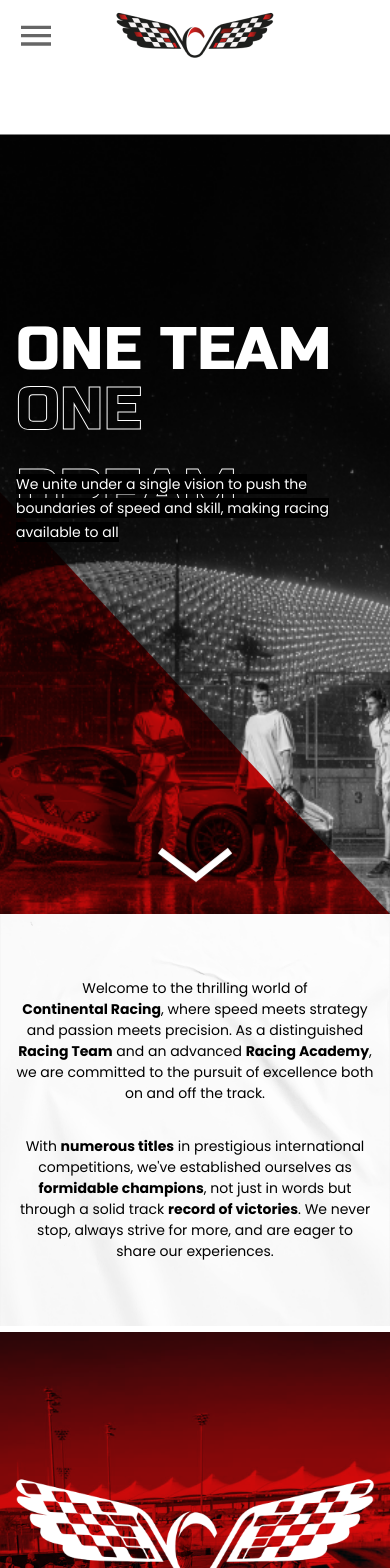
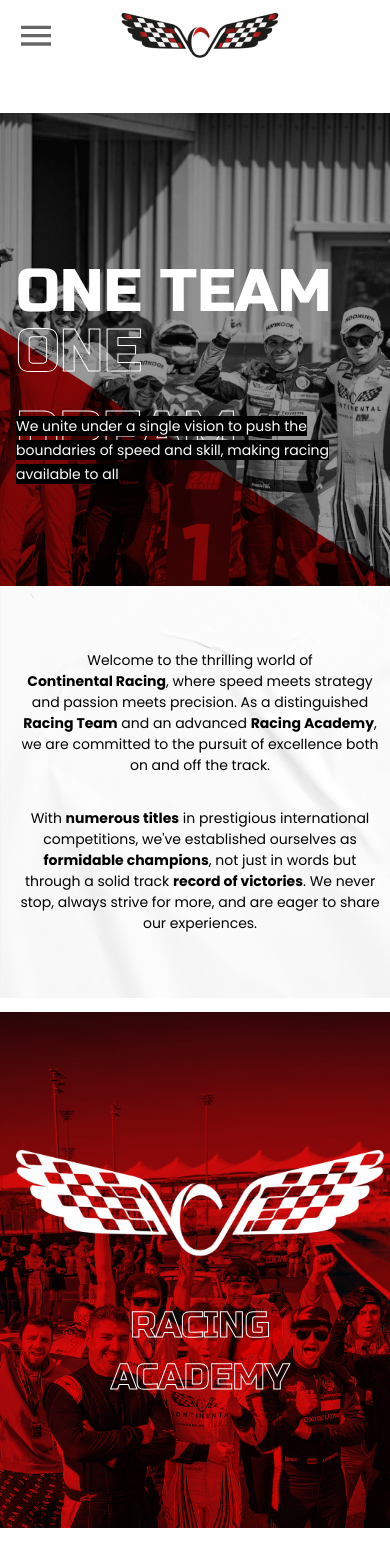
Before and after one commit to egorxvc/continental-next, a Next.js app: page / in a window 390 px wide. Shown: the top 1568 px of the page. Built offline with nearby package versions, Linux system fonts and the light colour scheme.

Commit message:
dorabotki 26.06

```diff
--- a/app/components/footer.tsx
+++ b/app/components/footer.tsx
@@ -50,7 +50,7 @@
 
                 </div>
                 <p className="">
-                    contact@continentalracing.ae <br/>
+                    racing@continentaldxb.ae <br/>
                     The Binary by Omniyat P305 | Business Bay | Dubai <br/>
                     +971 04 422 12 55
                 </p>
--- a/app/components/hero-section.tsx
+++ b/app/components/hero-section.tsx
@@ -6,7 +6,7 @@
 import Image from "next/image";
 import {useRef} from "react";
 
-import heroMobileImage from "@/public/img/hero-mobile.png";
+import heroMobileImage from "@/public/img/hero-mobile.jpg";
 import heroDesktopImage from "@/public/img/hero-bg-big.jpg";
 
 export const HeroSection = () => {
@@ -20,10 +20,10 @@
 
     return (
         <motion.div ref={sectionRef} initial="initial" animate="animate"
-                    className="relative min-h-screen flex items-start md:items-center py-24 pt-[250px] pb-[100px]  bg-cover bg-center overflow-hidden">
+                    className="relative md:min-h-screen flex items-start md:items-center py-48 md:py-24 md:pt-[250px] pb-[100px]  bg-cover bg-center overflow-hidden">
             <motion.div className="absolute top-0 w-full h-[120%] -z-10" style={{top: y}}>
                 <Image src={heroMobileImage.src} alt={'hero'} fill
-                       className={"object-cover md:hidden"}/>
+                       className={"object-cover md:hidden mix-blend-color-dodge"}/>
                 <Image src={heroDesktopImage.src}  alt={'hero2'} fill
                        className={"object-cover hidden md:block"}/>
             </motion.div>
@@ -44,7 +44,7 @@
                         speed and skill, making racing available to all</p>
                 </motion.div>
             </motion.div>
-            <div className="absolute bottom-6 left-1/2 -translate-x-1/2">
+            <div className="absolute bottom-6 left-1/2 -translate-x-1/2 hidden md:block">
                 <svg className=" animate-bounce" width="76" height="35" viewBox="0 0 76 35" fill="none"
                      xmlns="http://www.w3.org/2000/svg">
                     <path d="M3 3.5L39 30.5L73 3.5" stroke="white" strokeWidth="7"/>
--- a/app/components/prices-section.tsx
+++ b/app/components/prices-section.tsx
@@ -12,7 +12,7 @@
             list: [
                 {
                     name: 'Go-Karting (1-2 ppl)',
-                    price: '400 AED/person'
+                    price: `400 AED/person`
                 },
                 {
                     name: 'Go-Karting (3+ ppl)',
@@ -164,7 +164,7 @@
                                                     <div className="flex flex-col">
                                                         {
                                                             [...car.list].map((item, _) => (
-                                                                <span key={item.price}>{item.price}</span>
+                                                                <span key={item.price} className="whitespace-nowrap">{item.price}</span>
                                                             ))
                                                         }
                                                     </div>
@@ -228,7 +228,7 @@
                             {
                                 [...prices].map((price, idx) => (
                                     <motion.div
-                                        className="parallelogram-md min-w-[100dvw] bg-accent text-white container flex justify-center items-center text-whiteshadow px-[20%] py-12"
+                                        className="parallelogram-md min-w-full md:min-w-[100dvw] bg-accent text-white container flex justify-center items-center text-whiteshadow px-10 md:px-[20%] py-12"
                                         key={price.title}
                                         animate={{
                                             // scale: current === idx ? 1 : 0.9,
@@ -237,7 +237,7 @@
                                             backgroundColor: current === idx ? '#DA0A0A' : '#000000'
                                         }}
                                     >
-                                        <div className="flex flex-col items-start w-full">
+                                        <div className="flex flex-col items-start md:w-full">
                                             <h3 className="h4">{price.title}</h3>
                                             <div className="border-t-[5px] border-white flex py-6 body flex-col gap-6">
                                                 {
@@ -259,7 +259,7 @@
                                                                 <div className="flex flex-col pl-4">
                                                                     {
                                                                         [...car.list].map((item, _) => (
-                                                                            <span key={item.price}>{item.price}</span>
+                                                                            <span key={item.price} className="whitespace-nowrap">{item.price}</span>
                                                                         ))
                                                                     }
                                                                 </div>
--- a/app/components/team-section.tsx
+++ b/app/components/team-section.tsx
@@ -95,15 +95,15 @@
                     <TeamCaption/>
                     <div className="container pt-32 mx-auto">
                         <div className="flex flex-col gap-10 justify-center -mt-10">
-                            <motion.div className="relative flex items-center justify-center h-[400px] md:h-[500px] lg:h-[610px] w-full">
+                            <motion.div className="relative flex items-center justify-center h-[900px] md:h-[500px] lg:h-[610px] w-full">
                                 {
                                     [...teamList].map((item, index) => (
                                         <motion.div animate={{
                                             opacity: current === index ? 1 : 0,
-                                        }} className="absolute flex flex-col gap-4 md:gap-0 object-cover md:flex-row"  key={index}>
+                                        }} className="absolute flex flex-col gap-4 md:gap-0 object-cover md:flex-row w-full justify-center"  key={index}>
                                             <Image className="w-full md:w-[546px]" src={item.imgSrc} width={728} height={666}
                                                    alt="vasily-vladykin"/>
-                                            <div className="flex flex-col gap-8 ml-4 lg:ml-8 max-md:-order-1">
+                                            <div className="flex flex-col gap-8 ml-4 lg:ml-8">
                                                 <motion.div key={index}
                                                             className=""
                                                             initial={{
@@ -116,11 +116,11 @@
                                                     <motion.div animate={{
                                                         translateX: current === index ? 0 : 300
                                                     }}
-                                                                className="text-2xl lg:text-6xl font-mono uppercase text-accent leading-none">{item.firstName}</motion.div>
+                                                                className="text-3xl lg:text-6xl font-mono uppercase text-accent leading-none">{item.firstName}</motion.div>
                                                     <motion.div animate={{
                                                         translateX: current === index ? 0 : -300
                                                     }}
-                                                                className="pl-16 text-2xl lg:text-6xl font-mono uppercase stroke-text stroke-text-accent leading-none">{item.secondName}</motion.div>
+                                                                className="pl-16 text-3xl lg:text-6xl font-mono uppercase stroke-text stroke-text-accent leading-none">{item.secondName}</motion.div>
                                                 </motion.div>
                                                 <motion.div
                                                     transition={{
@@ -131,7 +131,7 @@
                                                         opacity: current === index ? 1 : 0,
                                                         translateX: current === index ? 0 : 300
                                                     }}
-                                                    className="hidden md:flex flex-col gap-4 w-full xl:max-w-md justify-center">
+                                                    className="flex flex-col gap-4 w-full xl:max-w-md justify-center">
                                                     <div className="text-lg font-bold">{item.description}</div>
                                                     <div className="flex flex-col gap-2 relative z-10">
                                                         {
--- a/app/layout.tsx
+++ b/app/layout.tsx
@@ -6,8 +6,8 @@
 
 
 export const metadata: Metadata = {
-    title: "Create Next App",
-    description: "Generated by create next app",
+    title: "Continental Racing Team & Racing Academy",
+    description: "Motorsports hub for drivers of all skill levels in the Middle East. Professional coaches, go-karting and kart racing training, track days, touring & GT competitions - push your racing career to the next level!",
 };
 
 export default function RootLayout({
@@ -17,7 +17,7 @@
 }>) {
     return (
         <html lang="en">
-        <body className="min-w-[375px]">{children}</body>
+        <body className="min-w-[400px]">{children}</body>
         </html>
     );
 }
--- a/tailwind.config.ts
+++ b/tailwind.config.ts
@@ -53,7 +53,7 @@
       },
       backgroundImage: {
         'header-pattern': `url('${basePath}/img/header-pattern.png')`,
-        'hero-mobile': `url('${basePath}/img/hero-mobile.png')`,
+        'hero-mobile': `url('${basePath}/img/hero-mobile.jpg')`,
         'welcome-pattern': `url('${basePath}/img/welcome-pattern.png')`,
         'banner': `url('${basePath}/img/banner-bg.png')`,
         'achievements-pattern': `url('${basePath}/img/achievements-pattern.png')`,
```
Also changed, not shown: public/img/hero-mobile.jpg (added), public/img/hero-mobile.png (deleted).
